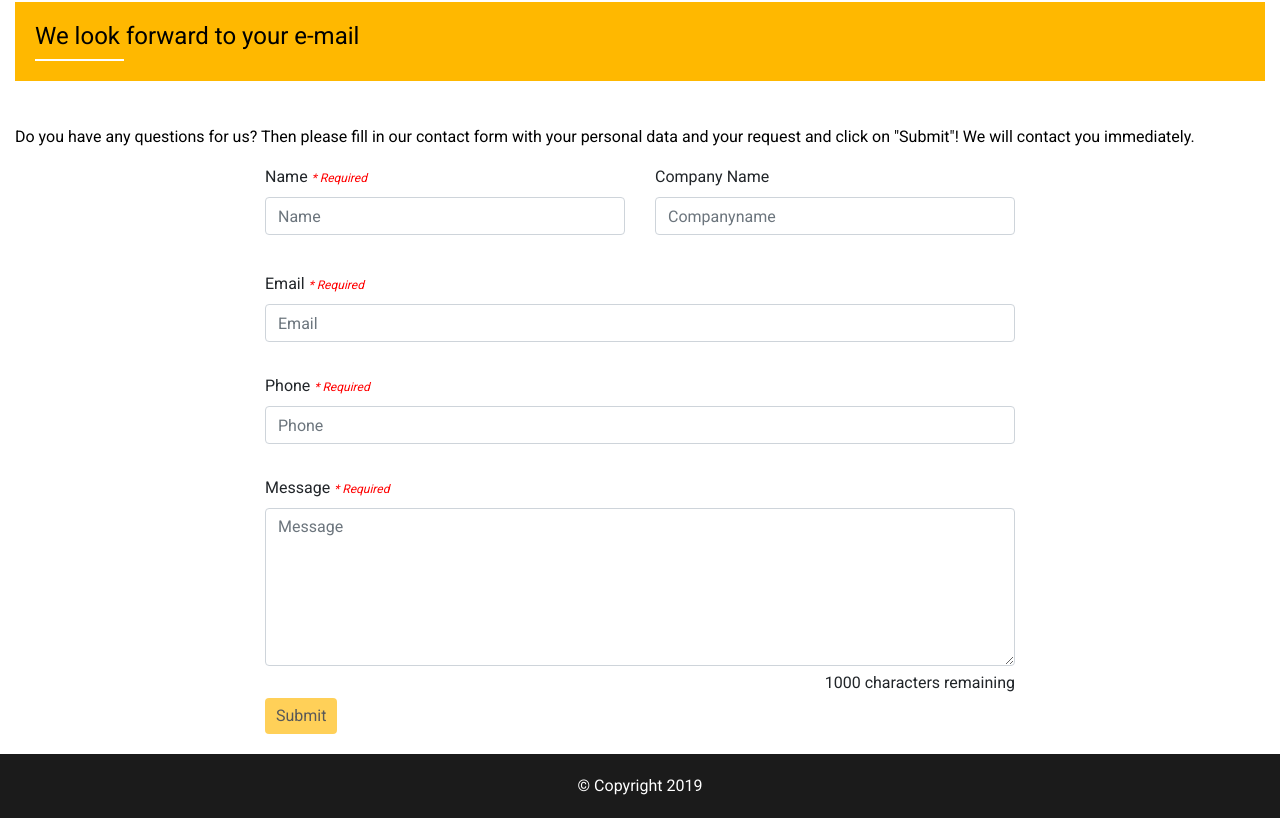
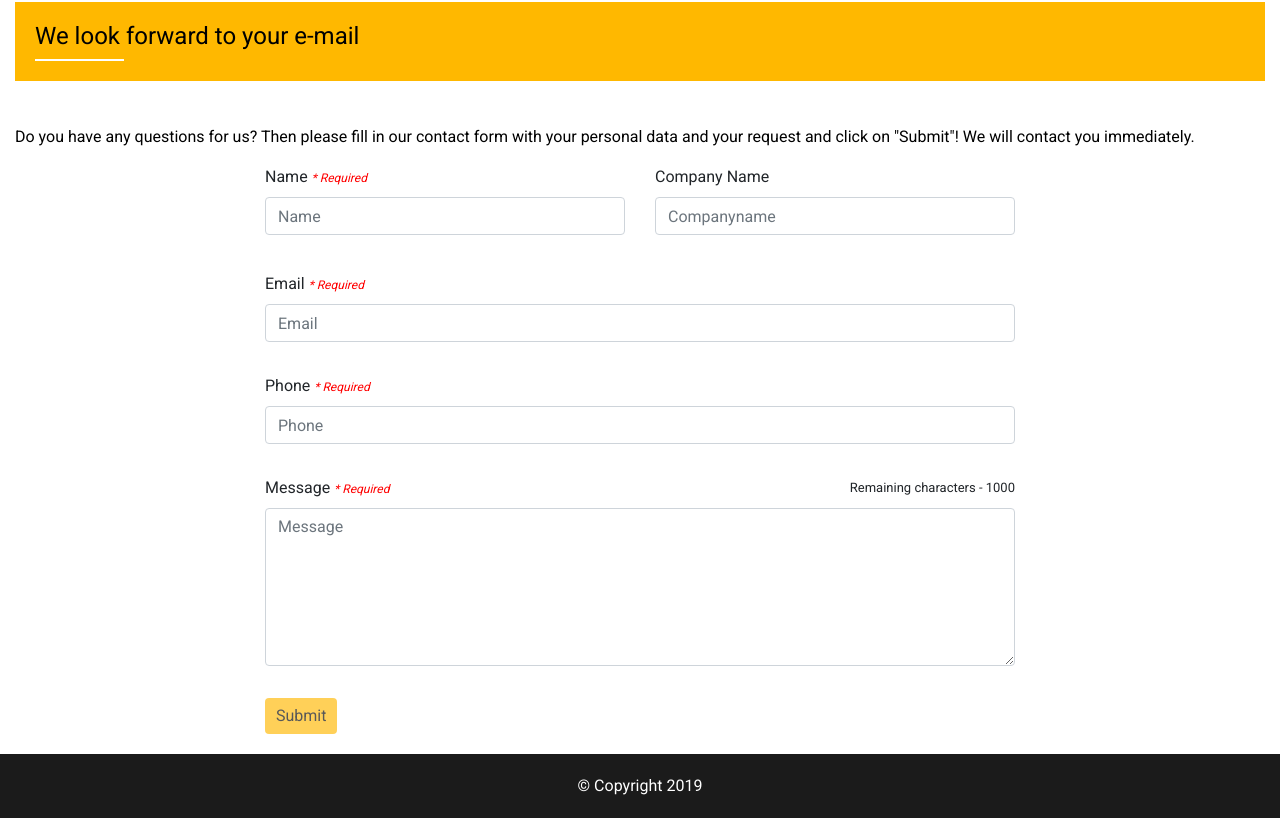
Before and after one commit to blueReact/kizfasteners, a website: page public/index.html at #!/contactus in a window 1280 px wide. Shown: the part 623-1441 px from the top of the page. Drawn offline with nearby package versions, Linux system fonts and the light colour scheme; some packages are replaced by stand-ins of ours; no server answers.

Commit message:
updated files

```diff
--- a/public/partials/contactus/contactus.partial.html
+++ b/public/partials/contactus/contactus.partial.html
@@ -59,11 +59,11 @@
       </div>
 
       <div class="form-group">
-        <label for="Message">Message <em>* Required</em></label>
+        <label for="Message">Message <em>* Required</em>  <label class="pull-right">Remaining characters - {{1000 - vm.message.length}} </label></label>
 
         <textarea type="text" class="form-control" placeholder="Message" name="message" ng-model="vm.message" rows="6"
           ng-minlength="5" ng-maxlength="1000" required></textarea>
-        <span class="pull-right"> {{1000 - vm.message.length}} characters remaining</span>
+
 
         <!-- error -->
         <span class="position-absolute contact-us-error" ng-show="myForm.message.$dirty && myForm.message.$invalid"
--- a/public/styles/style.css
+++ b/public/styles/style.css
@@ -392,6 +392,15 @@ table thead tr {
     font-style: italic;
 }
 
+.contact-us label {
+    display: block;
+}
+
+.contact-us label label {
+    font-size: 13px;
+    line-height: 23px;
+}
+
 /*invalid form*/
 .form-control.ng-invalid-required.ng-dirty {
     border-color: #ff0000;
```
